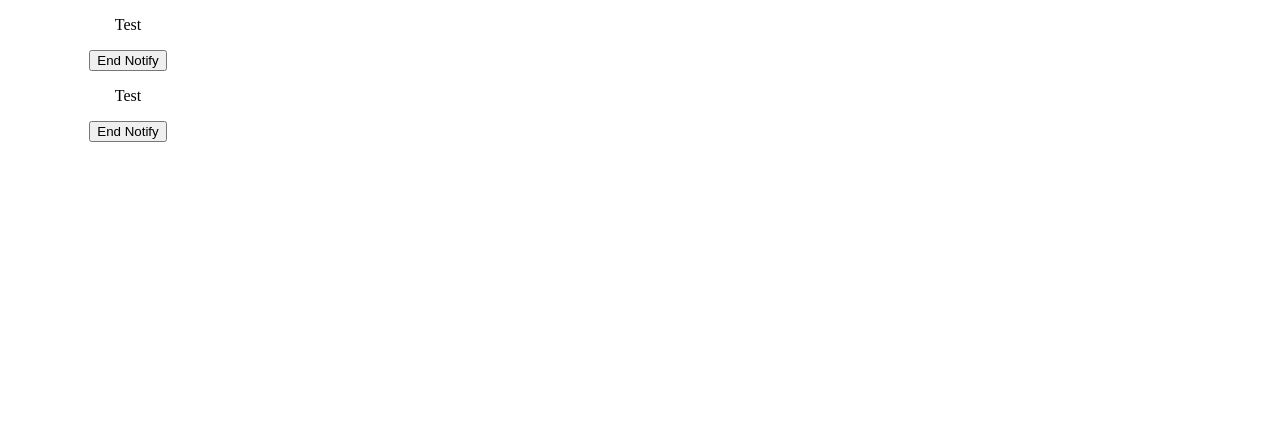
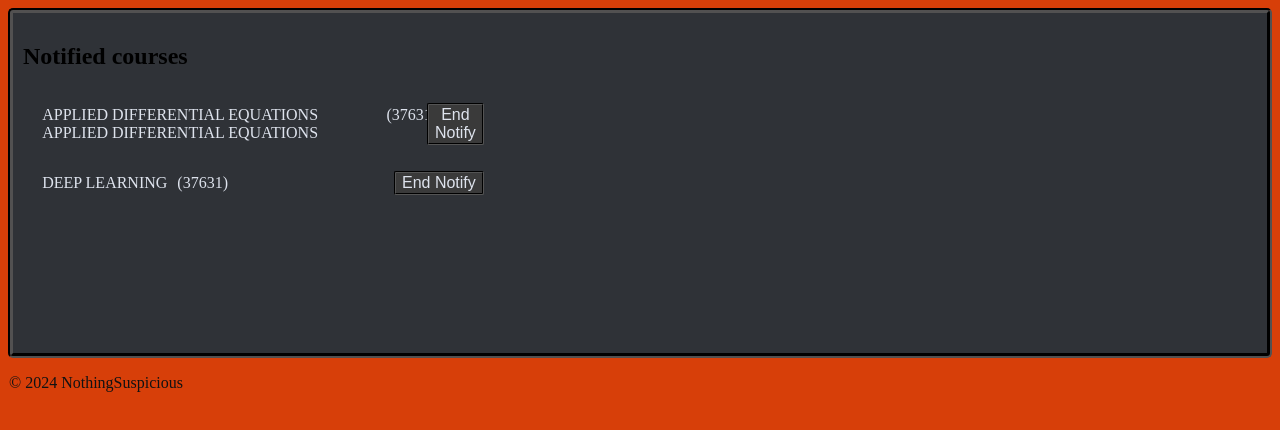
Before and after one commit to colinpannikkat/GetTheDamClass, a React (Create React App) app: page / in a window 1280 px wide. Shown: the top 430 px of the page. Built offline with nearby package versions, Linux system fonts and the light colour scheme; the HTML template or start-up script is replaced by a standard one.

Commit message:
Create popup window

```diff
--- a/src/App.css
+++ b/src/App.css
@@ -1,11 +1,85 @@
+
+:root {
+    --lt-color-gray-100: #f8f9fc;
+    --lt-color-gray-200: #f1f3f9;
+    --lt-color-gray-300: #dee3ed;
+    --lt-color-gray-400: #c2c9d6;
+    --lt-color-gray-500: #8f96a3;
+    --lt-color-gray-600: #5e636e;
+    --lt-color-gray-700: #2f3237;
+    --lt-color-gray-800: #1d1e20;
+    --lt-color-gray-900: #111213;
+    --background-color: var(--lt-color-gray-700);
+    --primary-color: #383737;
+    --secondary-color: #353434;
+    --accent-color: #D73F09;
+    --text-color: var(--lt-color-gray-300);
+    --border-color: #525151;
+    --button-color: #3a3a3a;
+    --button-hover-color: #4a4a4a;
+    --button-active-color: #5a5a5a;
+}
+
+html {
+    background-color: var(--accent-color);
+}
+
 .App {
-    color: black;
-    text-align: center;
+    width: 30rem;
+    height: 20rem;
+    padding: 5px;
+    margin: 5px;
 }
 
 .container {
-    width: 15rem;
-    height: 15rem;
-    background-color: white;
+    background-color: var(--background-color);
+    border-color: var(--border-color);
+    border-radius: 5px;
+    border-width: 5px;
+    border-style: groove;
+}
 
+div.CourseLine {
+    display: flex;
+    flex-direction: row;
+    align-items: center;
+    justify-content: space-between;
+    padding: 0% 2%;
+    margin: 0% 2%;
 }
+
+div.CourseLine p {
+    padding-right: 10px;
+    color: var(--text-color);
+    font-size: medium;
+    overflow: hidden;
+}
+
+div.CourseLine div.text {
+    display: flex;
+}
+
+div.EndNotify button {
+    font-size: medium;
+    color: var(--text-color);
+    outline: 5px solid transparent;
+    border-radius: 2px;
+    border-style: groove;
+    background-color: var(--button-color);
+    align-items: center;
+}
+
+div.EndNotify button:hover {
+    background-color: var(--button-hover-color);
+    cursor: pointer;
+}
+
+div.EndNotify button:active {
+    background-color: var(--button-active-color);
+    transform: scale(0.98);
+}
+
+.footer {
+    padding-left: 1px;
+    color: var(--lt-color-gray-900);
+}
--- a/src/App.tsx
+++ b/src/App.tsx
@@ -3,8 +3,9 @@ import CourseLine from './components/courseline'
 function App() {
     return (
       <div className="App">
-        <CourseLine name={"Test"} />
-        <CourseLine name={"Test"} />
+        <h2>Notified courses</h2>
+        <CourseLine name={"APPLIED DIFFERENTIAL EQUATIONS APPLIED DIFFERENTIAL EQUATIONS"} crn={37631} />
+        <CourseLine name={"DEEP LEARNING"} crn={37631} />
       </div>
     );
   }
--- a/src/components/courseline.tsx
+++ b/src/components/courseline.tsx
@@ -2,12 +2,24 @@ import React from 'react';
 
 export interface Course {
     name: string;
+    crn: number;
+}
+
+function EndNotify() {
+    return (
+        <div className="EndNotify">
+            <button>End Notify</button>
+        </div>
+    )
 }
 
 function CourseLine(course: Course) {
     return (
-        <div className="crnLine">
-            <p>{course.name}</p> <button>End Notify</button>
+        <div className="CourseLine">
+            <div className="text">
+                <p>{course.name} </p> <p>({course.crn})</p>
+            </div>
+            <EndNotify />
         </div>
     )
 }
--- a/src/index.tsx
+++ b/src/index.tsx
@@ -13,3 +13,8 @@ rootDiv.render(
     <App />
   </React.StrictMode>
 );
+
+const footer = document.createElement("footer");
+footer.className = "footer";
+footer.innerHTML = "<p>&copy; 2024 NothingSuspicious</p>";
+document.body.appendChild(footer);
```
Also changed, not shown: 1 other file (tests, documents, lock files or other folders).
